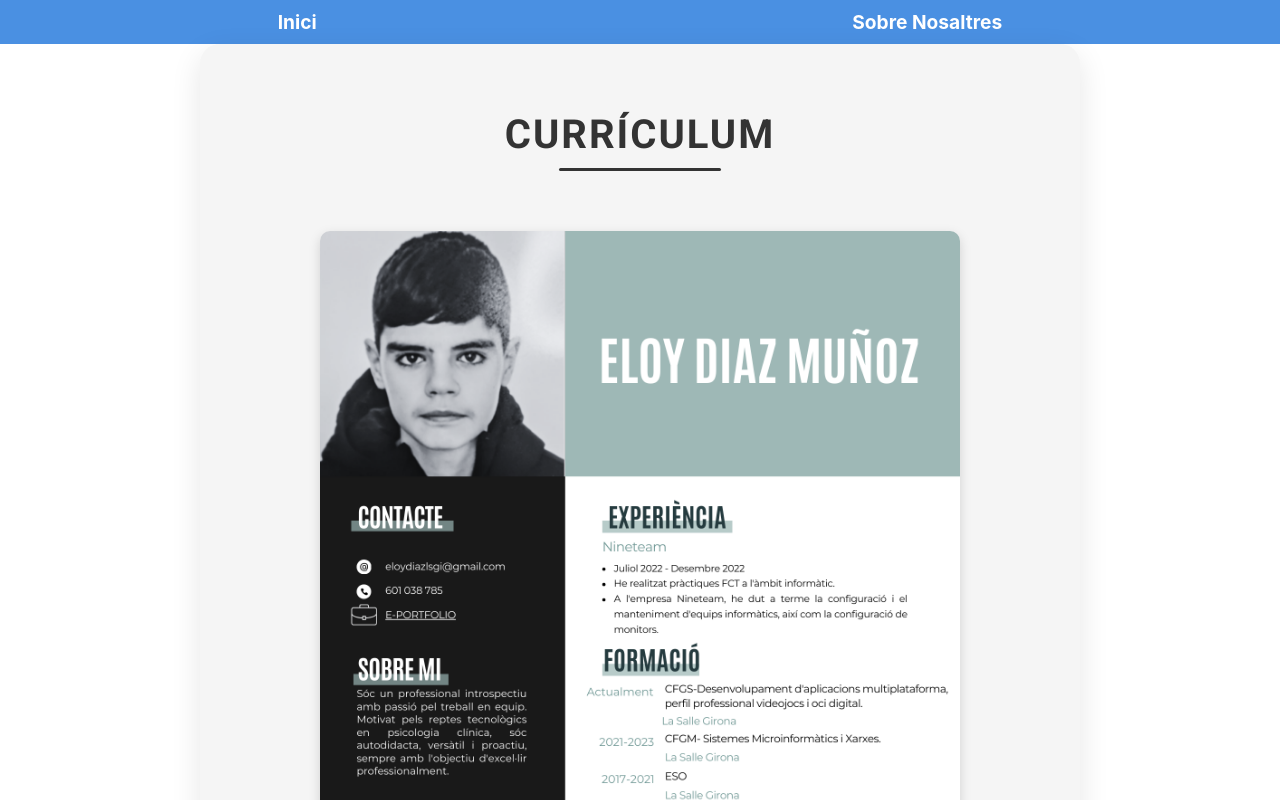
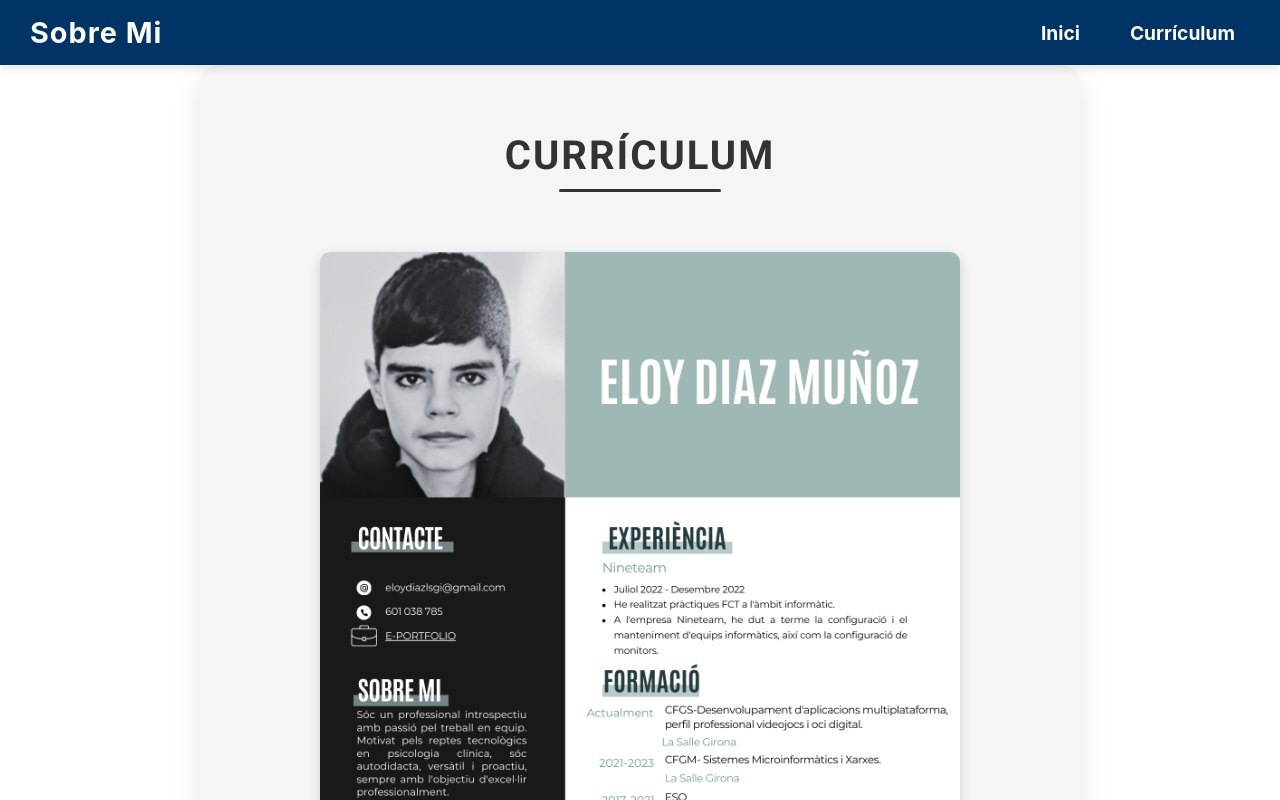
Before and after one commit to eloydiazmunoz/EDM_ENTO_WEB, a React (Create React App) app: page /about in a window 1280 px wide. Shown: the top 800 px of the page. Built offline with nearby package versions, Linux system fonts and the light colour scheme.

Commit message:
add react

```diff
--- a/src/Menu/NavigationMenu.css
+++ b/src/Menu/NavigationMenu.css
@@ -1,32 +1,56 @@
-/* NavigationMenu.css */
-
+/* Estilo del contenedor del menú */
 .nav {
-    background-color: #4A90E2;
-    padding: 10px;
+  display: flex;
+  justify-content: space-between;
+  align-items: center;
+  background-color: #003366;
+  padding: 15px 30px;
+  box-shadow: 0 4px 8px rgba(0, 0, 0, 0.1);
+  position: sticky;
+  top: 0;
+  z-index: 1000;
 }
 
-  .navList {
+/* Estilo del logo o marca */
+.nav-brand .brand-link {
+  color: #ffffff;
+  text-decoration: none;
+  font-size: 1.8rem;
+  font-weight: bold;
+  letter-spacing: 1px;
+  transition: color 0.3s;
+}
+
+.nav-brand .brand-link:hover {
+  color: #e0e0e0;
+}
+
+/* Lista de enlaces de navegación */
+.nav-list {
   list-style-type: none;
   display: flex;
-    justify-content: space-around;
+  gap: 20px;
   margin: 0;
   padding: 0;
 }
 
-  .navItem {
-    margin: 0 10px;
+/* Elemento individual de la lista */
+.nav-item {
+  margin: 0;
 }
 
-  .navLink {
+/* Enlaces de navegación */
+.nav-link {
   text-decoration: none;
-    color: white;
+  color: #ffffff;
   font-size: 1.2rem;
   font-weight: bold;
-    padding: 5px 10px;
+  padding: 8px 15px;
   border-radius: 5px;
-    transition: background-color 0.3s;
+  transition: background-color 0.3s, color 0.3s;
 }
 
-  .navLink:hover {
-    background-color: #6B9EDF;
+.nav-link:hover {
+  background-color: #1a497f;
+  color: #ffffff;
 }
--- a/src/Menu/NavigationMenu.js
+++ b/src/Menu/NavigationMenu.js
@@ -1,20 +1,22 @@
-// NavigationMenu.js
 import React from 'react';
-import './NavigationMenu.css'; // Importa el CSS aquí
+import './NavigationMenu.css';
 
 const NavigationMenu = () => {
   return (
     <nav className="nav">
-      <ul className="navList">
-        <li className="navItem">
-          <a href="/" className="navLink">Inici</a>
+      <div className="nav-brand">
+        <a href="/" className="brand-link">Sobre Mi</a>
+      </div>
+      <ul className="nav-list">
+        <li className="nav-item">
+          <a href="/" className="nav-link">Inici</a>
         </li>
-        <li className="navItem">
-          <a href="about" className="navLink">Sobre Nosaltres</a>
+        <li className="nav-item">
+          <a href="/about" className="nav-link">Currículum</a>
         </li>
       </ul>
     </nav>
   );
 };
 
-export default NavigationMenu
+export default NavigationMenu;
--- a/src/Prentacio/presentacio.css
+++ b/src/Prentacio/presentacio.css
@@ -5,56 +5,46 @@
     flex-direction: column;
     align-items: center;
     justify-content: center;
-    min-height: 80vh;
-    background-image: linear-gradient(135deg, #f3f4f6 0%, #e5e7eb 100%);
+    min-height: 70vh;
+    background-color: #f5f5f5;
     font-family: 'Roboto', sans-serif;
     padding: 40px;
     border-radius: 20px;
     box-shadow: 0 10px 30px rgba(0, 0, 0, 0.1);
-    max-width: 1000px;
+    max-width: 800px;
     margin: auto;
 }
 
 .header-section {
-    background-color: #003366;
-    padding: 20px;
-    border-radius: 10px;
-    box-shadow: 0 4px 12px rgba(0, 0, 0, 0.15);
     text-align: center;
-    margin-bottom: 30px;
+    margin-bottom: 20px;
 }
 
 .header {
-    color: #ffffff;
     font-size: 2.5rem;
     font-weight: bold;
-    margin: 0;
+    color: #333;
+    margin-bottom: 10px;
     text-transform: uppercase;
     letter-spacing: 2px;
 }
 
-.tagline {
-    color: #f3f4f6;
-    font-size: 1.2rem;
-    margin: 10px 0 0 0;
-}
-
 .content {
     text-align: center;
-    max-width: 800px;
+    margin-top: 20px;
 }
 
 .text {
+    font-size: 1.2rem;
     color: #2f4f4f;
-    font-size: 1.3rem;
     margin-bottom: 20px;
 }
 
 .imatge {
-    width: 60%;
+    max-width: 80%;
     height: auto;
+    border-radius: 10px;
     box-shadow: 0 4px 12px rgba(0, 0, 0, 0.15);
-    border-radius: 12px;
     transition: transform 0.3s ease-in-out;
     margin-bottom: 20px;
 }
@@ -63,17 +53,25 @@
     transform: scale(1.05);
 }
 
-.btn-accio {
+.btn-linkedin {
     display: inline-block;
-    background-color: #003366;
+    background-color: #0077b5;
     color: #ffffff;
     padding: 10px 20px;
     border-radius: 8px;
     text-decoration: none;
     font-weight: bold;
     transition: background-color 0.3s ease;
+    margin-top: 20px;
 }
 
-.btn-accio:hover {
-    background-color: #002244;
+.btn-linkedin:hover {
+    background-color: #005983;
 }
+
+.linkedin-icon {
+    width: 20px;
+    height: 20px;
+    margin-right: 8px;
+    vertical-align: middle;
+}
--- a/src/Prentacio/presentacio.js
+++ b/src/Prentacio/presentacio.js
@@ -1,17 +1,21 @@
 import captura from './Captura.png';
+import linkedinIcon from './linkedin.png';
 import './presentacio.css';
 
 function Presentacio() {
     return (
         <div className="presentacio">
             <div className="header-section">
-                <h1 className="header">Eloy Diaz Muñoz</h1>
+                <h1 className="header">Eloy Díaz Muñoz</h1>
             </div>
-            <div classname="content">
+            <div className="content">
                 <p className="text">
                     Sóc un professional introspectiu amb passió pel treball en equip. Motivat pels reptes tecnològics en psicologia clínica, sóc autodidacte, versàtil i proactiu, sempre amb l'objectiu d'excel·lir professionalment.
                 </p>
-                <img className="imatge" src={captura} alt="Imatge de presentació"/>
+                <img className="imatge" src={captura} alt="Imatge de presentació" />
+                <a href="https://www.linkedin.com/in/tu-perfil-linkedin" target="_blank" rel="noopener noreferrer" className="btn-linkedin">
+                    <img src={linkedinIcon} alt="LinkedIn" className="linkedin-icon"/> Connecta a LinkedIn
+                </a>
             </div>
         </div>
     );
```
Also changed, not shown: src/Prentacio/linkedin.png (added). Lines whose indentation alone changed are shown as unchanged.
